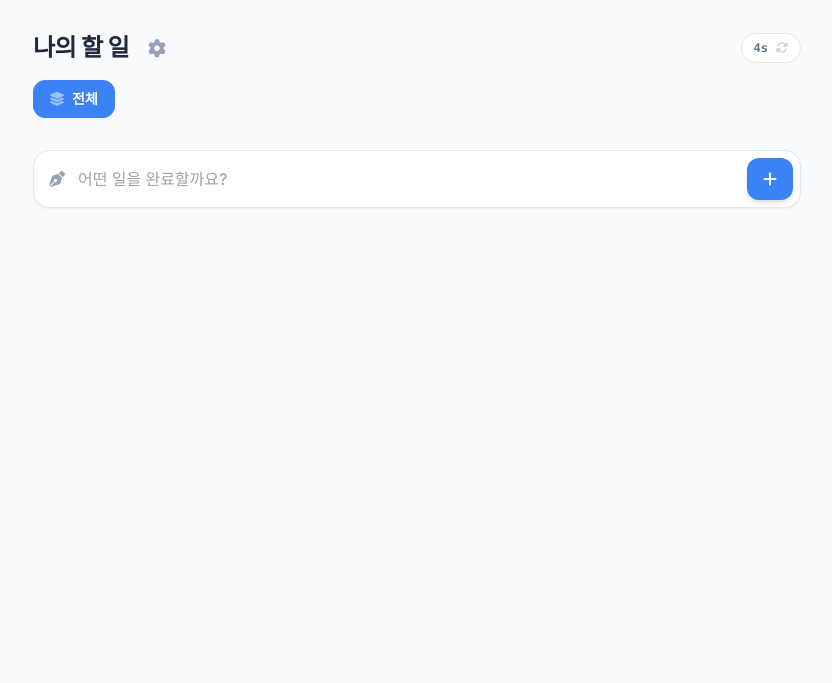
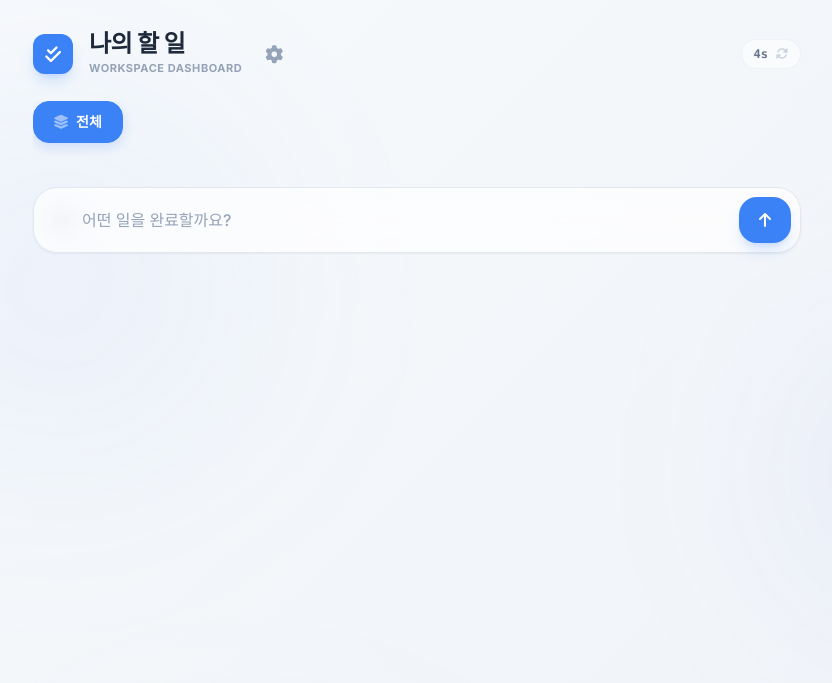
Before and after one commit to shin2012/mstodo_web, a Flask app: template templates/index.html in a window 1280 px wide. Shown: the top 683 px of the page, without its empty margins (223-1055 px from the left). Run offline with Flask 3, Linux system fonts and the light colour scheme; the template is opened without the code that fills it, so the values that code supplies are empty; some libraries are stand-ins or nearby versions.

Commit message:
할 일 로드 성능 개선 및 배경 UI 디자인 업데이트 (병렬 처리 적용, 모던 추상 배경 추가)

```diff
--- a/app.py
+++ b/app.py
@@ -2,6 +2,7 @@ import os
 import configparser
 import json
 import secrets
+from concurrent.futures import ThreadPoolExecutor
 from flask import Flask, render_template, jsonify, request, redirect, url_for, session
 from werkzeug.middleware.proxy_fix import ProxyFix
 from pymstodo import ToDoConnection
@@ -126,23 +127,29 @@ def get_tasks():
 
     list_id = request.args.get('list_id')
     try:
+        lists = client.get_lists()
+        if list_id:
+            lists = [l for l in lists if l.list_id == list_id]
+
         all_tasks = []
-        lists = client.get_lists()
-        for task_list in lists:
-            if list_id and task_list.list_id != list_id:
-                continue
 
+        def fetch_list_tasks(task_list):
             tasks = client.get_tasks(task_list.list_id, status='notCompleted')
-            for task in tasks:
-                all_tasks.append({
-                    'id': task.task_id,
-                    'list_id': task_list.list_id,
-                    'list_name': task_list.displayName,
-                    'title': task.title,
-                    'due_date': task.dueDateTime['dateTime'] if task.dueDateTime else None,
-                    'status': task.status,
-                    'importance': task.importance
-                })
+            return [{
+                'id': task.task_id,
+                'list_id': task_list.list_id,
+                'list_name': task_list.displayName,
+                'title': task.title,
+                'due_date': task.dueDateTime['dateTime'] if task.dueDateTime else None,
+                'status': task.status,
+                'importance': task.importance
+            } for task in tasks]
+
+        # Use ThreadPoolExecutor for parallel task fetching
+        with ThreadPoolExecutor(max_workers=10) as executor:
+            results = list(executor.map(fetch_list_tasks, lists))
+            for task_list_results in results:
+                all_tasks.extend(task_list_results)
 
         all_tasks.sort(key=lambda x: (x['due_date'] is None, x['due_date']))
         return jsonify(all_tasks)
--- a/templates/index.html
+++ b/templates/index.html
@@ -8,13 +8,82 @@
     <link href="https://cdnjs.cloudflare.com/ajax/libs/font-awesome/6.0.0/css/all.min.css" rel="stylesheet">
     <style>
         @import url('https://fonts.googleapis.com/css2?family=Inter:wght@300;400;500;600;700&family=Noto+Sans+KR:wght@300;400;500;700&display=swap');
-        body { font-family: 'Inter', 'Noto Sans KR', sans-serif; background-color: #f8fafc; }
-        .task-card { transition: all 0.2s ease; }
-        .task-card:hover { transform: translateY(-1px); box-shadow: 0 4px 6px -1px rgb(0 0 0 / 0.05); }
+        body {
+            font-family: 'Inter', 'Noto Sans KR', sans-serif;
+            background-color: #f1f5f9;
+            margin: 0;
+            min-height: 100vh;
+            overflow-x: hidden;
+        }
+
+        /* Animated Background */
+        .bg-animate {
+            position: fixed;
+            top: 0;
+            left: 0;
+            width: 100%;
+            height: 100%;
+            z-index: -1;
+            background: linear-gradient(135deg, #f8fafc 0%, #eef2f7 100%);
+            overflow: hidden;
+        }
+
+        .blob {
+            position: absolute;
+            width: 600px;
+            height: 600px;
+            background: radial-gradient(circle, rgba(59, 130, 246, 0.07) 0%, rgba(59, 130, 246, 0) 70%);
+            border-radius: 50%;
+            filter: blur(80px);
+            animation: move 25s infinite alternate ease-in-out;
+        }
+
+        .blob-2 {
+            width: 500px;
+            height: 500px;
+            background: radial-gradient(circle, rgba(99, 102, 241, 0.07) 0%, rgba(99, 102, 241, 0) 70%);
+            top: 20%;
+            right: -10%;
+            animation-duration: 35s;
+            animation-delay: -5s;
+        }
+
+        .blob-3 {
+            width: 700px;
+            height: 700px;
+            background: radial-gradient(circle, rgba(147, 197, 253, 0.08) 0%, rgba(147, 197, 253, 0) 70%);
+            bottom: -20%;
+            left: 10%;
+            animation-duration: 40s;
+            animation-delay: -10s;
+        }
+
+        @keyframes move {
+            0% { transform: translate(-5%, -5%) rotate(0deg); }
+            100% { transform: translate(10%, 10%) rotate(180deg); }
+        }
+
+        .glass-panel {
+            background: rgba(255, 255, 255, 0.65);
+            backdrop-filter: blur(16px);
+            -webkit-backdrop-filter: blur(16px);
+            border: 1px solid rgba(255, 255, 255, 0.4);
+            box-shadow: 0 8px 32px 0 rgba(31, 38, 135, 0.03);
+        }
+
+        .task-card {
+            transition: all 0.3s cubic-bezier(0.4, 0, 0.2, 1);
+            background: rgba(255, 255, 255, 0.8);
+        }
+        .task-card:hover {
+            transform: translateY(-2px) scale(1.01);
+            box-shadow: 0 10px 15px -3px rgb(0 0 0 / 0.06);
+            background: white;
+        }
         .completed { text-decoration: line-through; color: #94a3b8; opacity: 0.6; }
         .fade-out { opacity: 0; transform: translateX(20px); transition: all 0.4s ease; }
         .chip { transition: all 0.2s; cursor: pointer; white-space: nowrap; }
-        .chip.active { background-color: #3b82f6; color: white; border-color: #3b82f6; }
+        .chip.active { background-color: #3b82f6; color: white; border-color: #3b82f6; box-shadow: 0 4px 12px rgba(59, 130, 246, 0.2); }
         /* Hide scrollbar */
         .no-scrollbar::-webkit-scrollbar { display: none; }
         .no-scrollbar { -ms-overflow-style: none; scrollbar-width: none; }
@@ -23,17 +92,28 @@
     </style>
 </head>
 <body class="p-4 md:p-8">
-    <div class="max-w-3xl mx-auto">
-        <header class="mb-6">
-            <div class="flex justify-between items-center mb-4">
-                <div class="flex items-center space-x-3">
-                    <h1 class="text-2xl font-extrabold text-slate-800 tracking-tight">나의 할 일</h1>
-                    <a href="/settings" class="w-8 h-8 flex items-center justify-center rounded-full text-slate-400 hover:bg-slate-100 hover:text-blue-600 transition-all" title="설정">
+    <div class="bg-animate">
+        <div class="blob"></div>
+        <div class="blob blob-2"></div>
+        <div class="blob blob-3"></div>
+    </div>
+    <div class="max-w-3xl mx-auto relative">
+        <header class="mb-8">
+            <div class="flex justify-between items-center mb-6">
+                <div class="flex items-center space-x-4">
+                    <div class="w-10 h-10 bg-blue-500 rounded-xl flex items-center justify-center shadow-lg shadow-blue-500/20">
+                        <i class="fas fa-check-double text-white text-lg"></i>
+                    </div>
+                    <div>
+                        <h1 class="text-2xl font-black text-slate-800 tracking-tight leading-none">나의 할 일</h1>
+                        <p class="text-[11px] font-bold text-slate-400 mt-1 uppercase tracking-wider">Workspace Dashboard</p>
+                    </div>
+                    <a href="/settings" class="ml-2 w-8 h-8 flex items-center justify-center rounded-full text-slate-400 hover:bg-white hover:text-blue-600 transition-all border border-transparent hover:border-slate-200" title="설정">
                         <i class="fas fa-cog text-lg"></i>
                     </a>
                 </div>
                 <div class="flex items-center space-x-2">
-                    <button onclick="fetchTasks()" class="flex items-center space-x-2 px-3 py-1.5 bg-white border border-slate-200 rounded-full hover:border-blue-300 hover:shadow-sm transition-all group">
+                    <button onclick="fetchTasks()" class="flex items-center space-x-2 px-3 py-1.5 bg-white/50 backdrop-blur-sm border border-slate-200/50 rounded-full hover:bg-white hover:border-blue-300 hover:shadow-sm transition-all group">
                         <span id="auto-refresh-timer" class="text-xs font-mono font-bold text-slate-500 group-hover:text-blue-600">10s</span>
                         <i class="fas fa-sync-alt text-xs text-slate-300 group-hover:text-blue-500" id="refresh-icon"></i>
                     </button>
@@ -41,8 +121,8 @@
             </div>
 
             <!-- List Selection (Chips) -->
-            <div id="list-container" class="flex overflow-x-auto space-x-2 pb-2 no-scrollbar mb-6 select-none">
-                <div onclick="selectList(null)" id="chip-all" class="chip active px-4 py-2 rounded-xl border border-slate-200 bg-white text-slate-600 text-sm font-semibold shadow-sm">
+            <div id="list-container" class="flex overflow-x-auto space-x-2 pb-3 no-scrollbar mb-8 select-none">
+                <div onclick="selectList(null)" id="chip-all" class="chip active px-5 py-2.5 rounded-2xl border border-slate-200 bg-white text-slate-600 text-sm font-bold shadow-sm">
                     <i class="fas fa-layer-group mr-2 opacity-50"></i>전체
                 </div>
                 <!-- Lists will be injected here -->
@@ -50,37 +130,37 @@
 
             <!-- Task Input -->
             <div class="relative group">
-                <div class="absolute left-4 top-1/2 -translate-y-1/2 text-slate-400 group-focus-within:text-blue-500 transition-colors">
-                    <i class="fas fa-pen-nib"></i>
+                <div class="absolute left-5 top-1/2 -translate-y-1/2 text-slate-400 group-focus-within:text-blue-500 transition-colors">
+                    <i class="fas fa-plus-circle text-lg"></i>
                 </div>
                 <input type="text" id="task-input"
                        placeholder="어떤 일을 완료할까요?"
-                       class="w-full pl-11 pr-12 py-4 bg-white border border-slate-200 rounded-2xl shadow-sm focus:ring-4 focus:ring-blue-500/10 focus:border-blue-500 outline-none transition-all text-slate-700 font-medium"
+                       class="w-full pl-12 pr-14 py-5 bg-white/70 backdrop-blur-md border border-slate-200 rounded-[24px] shadow-sm focus:ring-8 focus:ring-blue-500/5 focus:border-blue-500/50 outline-none transition-all text-slate-700 font-semibold placeholder:text-slate-400 placeholder:font-medium"
                        onkeypress="if(event.key === 'Enter') addTask()">
-                <button onclick="addTask()" class="absolute right-2 top-2 bottom-2 px-4 bg-blue-500 hover:bg-blue-600 text-white rounded-xl transition-all shadow-md hover:shadow-lg active:scale-95">
-                    <i class="fas fa-plus"></i>
+                <button onclick="addTask()" class="absolute right-2.5 top-2.5 bottom-2.5 px-5 bg-blue-500 hover:bg-blue-600 text-white rounded-[18px] transition-all shadow-lg shadow-blue-500/20 hover:shadow-blue-500/40 active:scale-95">
+                    <i class="fas fa-arrow-up"></i>
                 </button>
             </div>
         </header>
 
         <div id="loading" class="flex flex-col items-center justify-center py-24 space-y-4">
-            <div class="relative w-12 h-12">
-                <div class="absolute inset-0 border-4 border-blue-100 rounded-full"></div>
-                <div class="absolute inset-0 border-4 border-blue-500 rounded-full border-t-transparent animate-spin"></div>
+            <div class="relative w-14 h-14">
+                <div class="absolute inset-0 border-4 border-blue-500/10 rounded-2xl"></div>
+                <div class="absolute inset-0 border-4 border-blue-500 rounded-2xl border-t-transparent animate-spin"></div>
             </div>
-            <p class="text-sm font-medium text-slate-400 animate-pulse">할 일을 불러오는 중...</p>
+            <p class="text-xs font-bold text-slate-400 animate-pulse tracking-widest uppercase">데이터를 동기화 중...</p>
         </div>
 
-        <div id="task-list" class="space-y-3 hidden">
+        <div id="task-list" class="space-y-3.5 hidden">
             <!-- Tasks will be injected here -->
         </div>
 
-        <div id="empty-state" class="hidden flex flex-col items-center justify-center py-24 bg-white rounded-3xl border border-dashed border-slate-200 shadow-inner">
-            <div class="w-20 h-20 bg-slate-50 rounded-full flex items-center justify-center mb-6">
-                <i class="fas fa-check-double text-slate-200 text-4xl"></i>
+        <div id="empty-state" class="hidden flex flex-col items-center justify-center py-28 glass-panel rounded-[40px] border border-dashed border-slate-300/50">
+            <div class="w-24 h-24 bg-blue-50 rounded-full flex items-center justify-center mb-8 shadow-inner">
+                <i class="fas fa-mug-hot text-blue-200 text-4xl"></i>
             </div>
-            <h3 class="text-lg font-bold text-slate-700 mb-1">모든 할 일을 마쳤습니다!</h3>
-            <p class="text-slate-400 text-sm">새로운 할 일을 추가하고 오늘을 기록해보세요.</p>
+            <h3 class="text-xl font-black text-slate-800 mb-2">오늘의 할 일을 모두 마쳤습니다!</h3>
+            <p class="text-slate-400 text-sm font-medium">커피 한 잔의 여유를 즐겨보세요.</p>
         </div>
     </div>
 
```
